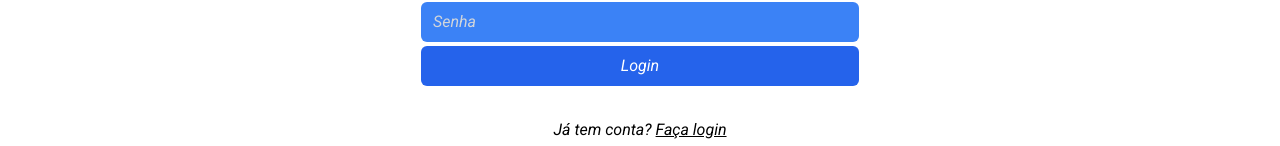
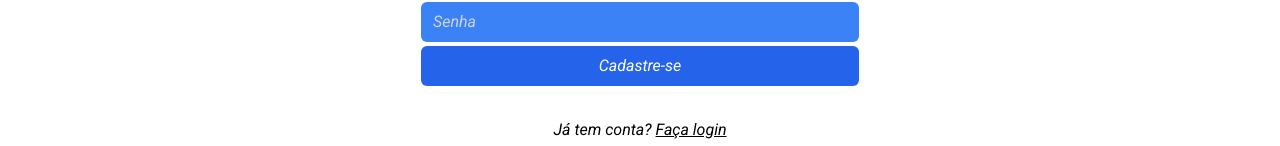
Before and after one commit to DevJoaoPeu/App_Receitas, a Next.js app in the folder web/: page /signup in a window 1280 px wide. Shown: the part 413-559 px from the top of the page. Built offline with nearby package versions, Linux system fonts and the light colour scheme; a web font is replaced by a local one.

Commit message:
feat: mudando para Cadastre-se

```diff
--- a/web/src/pages/signup/index.tsx
+++ b/web/src/pages/signup/index.tsx
@@ -52,7 +52,7 @@ const Signup = () => {
             type="password"
             placeholder="Senha"
           />
-          <Button onClick={handleSignUp}>Login</Button>
+          <Button onClick={handleSignUp}>Cadastre-se</Button>
         </div>
         <span className="m-8">
           Já tem conta?{" "}
```
